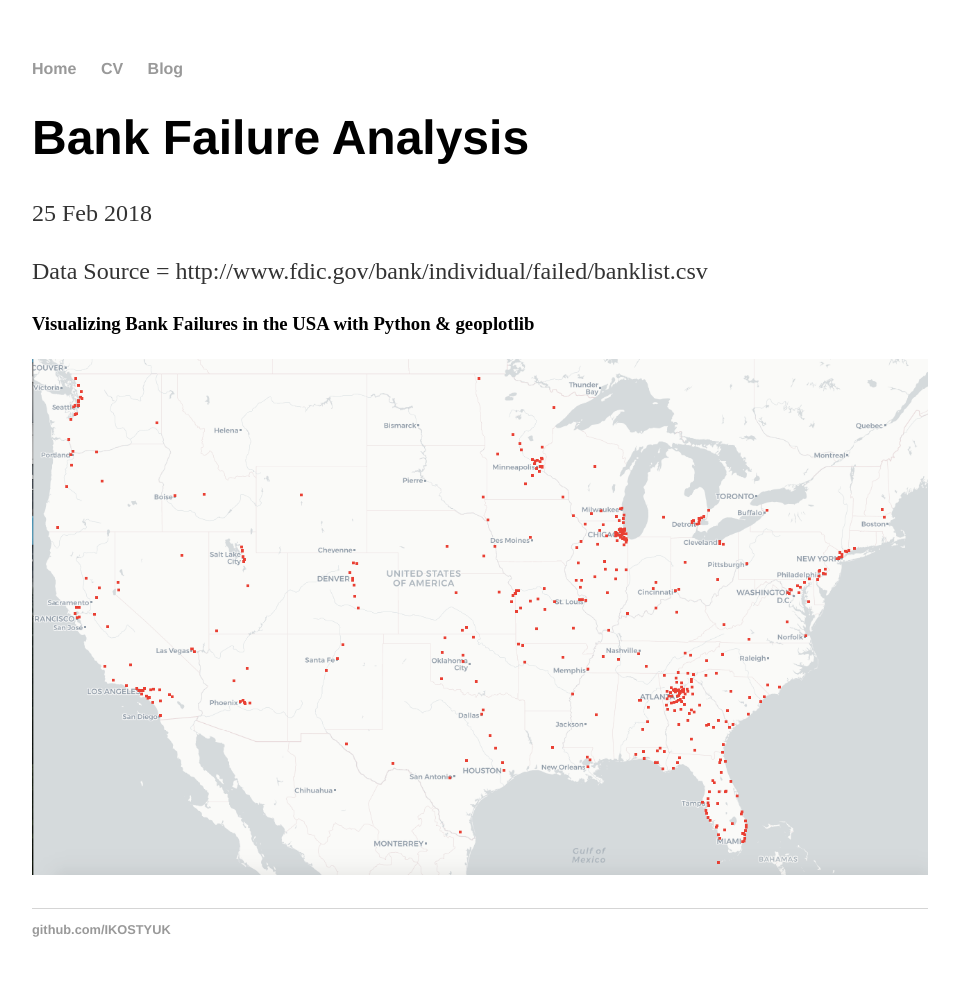
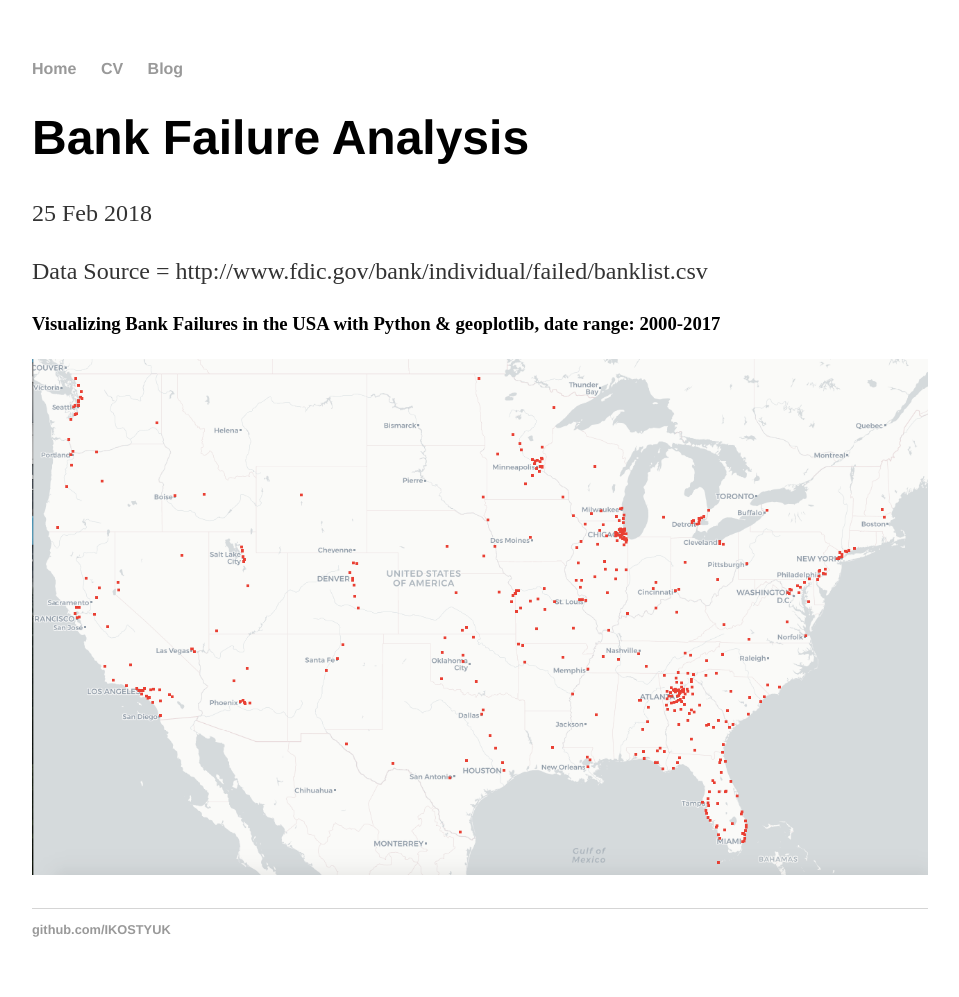
Before and after one commit to IKOSTYUK/ikostyuk.github.io, a Jekyll site: the page built from _posts/2018-02-25-Bank-Failure-Analysis.md, in a window 1280 px wide. Shown: the whole page, without its empty margins (160-1119 px from the left). Built offline with Jekyll 4.4.1, drawn with Linux system fonts in a browser that asks for light colours; our own code applies the rules of GitHub Pages for plain Markdown files.

Commit message:
Update 2018-02-25-Bank-Failure-Analysis.md

```diff
--- a/_posts/2018-02-25-Bank-Failure-Analysis.md
+++ b/_posts/2018-02-25-Bank-Failure-Analysis.md
@@ -2,5 +2,5 @@
 
 Data Source = http://www.fdic.gov/bank/individual/failed/banklist.csv
 
-<h3>Visualizing Bank Failures in the USA with Python & geoplotlib</h3>
+<h3>Visualizing Bank Failures in the USA with Python & geoplotlib, date range: 2000-2017</h3>
 <img src="/img/Bank_Map.png" height="100%" width="100%" class="inline"/>
```
